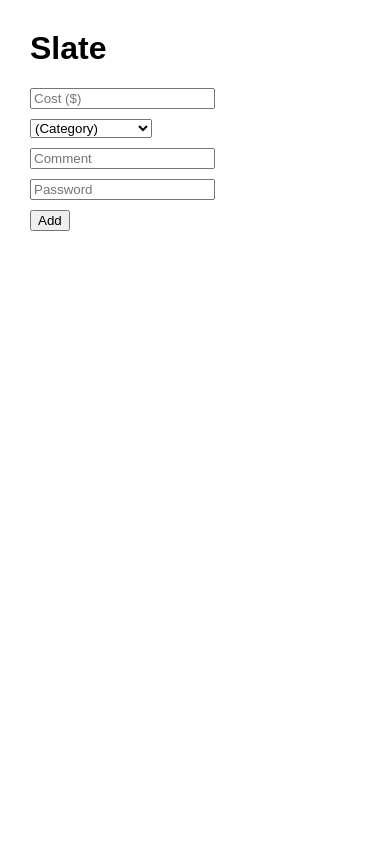
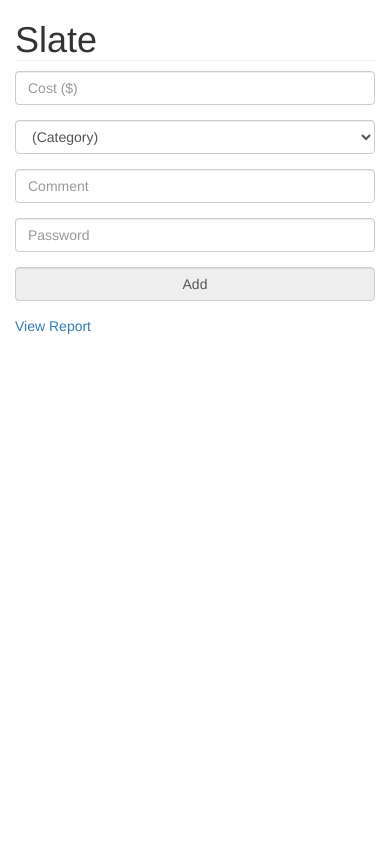
Before and after one commit to gwgundersen/slate, a PHP site: page / in a window 390 px wide. Run offline with PHP 8.4, Linux system fonts and the light colour scheme; some libraries are stand-ins or nearby versions.

Commit message:
View report page

```diff
--- a/index.php
+++ b/index.php
@@ -4,19 +4,22 @@
 	<meta http-equiv='Content-Type' content='text/html; charset=utf-8'/>
 	<meta content='width=device-width, initial-scale=1' name='viewport'/>
 	<title>Slate</title>
+    <link rel="stylesheet" href="https://maxcdn.bootstrapcdn.com/bootstrap/3.3.6/css/bootstrap.min.css" integrity="sha384-1q8mTJOASx8j1Au+a5WDVnPi2lkFfwwEAa8hDDdjZlpLegxhjVME1fgjWPGmkzs7" crossorigin="anonymous">
+	<script src='http://ajax.googleapis.com/ajax/libs/jquery/1.7.1/jquery.min.js'></script>
     <link rel='stylesheet' href='main.css'/>
-	<script src='http://ajax.googleapis.com/ajax/libs/jquery/1.7.1/jquery.min.js'></script>
     <script src='main.js'></script>
 </head>
 <body>
-<div class='page'>
+<div class='container'>
     <h1>Slate</h1>
+    <div class='row'>
+        <div class='col-sm-3'>
             <form>
-        <div>
-            <input name='cost' type='text' placeholder='Cost ($)' autocomplete='off'/>
+                <div class='form-group'>
+                    <input class='form-control' name='cost' type='text' placeholder='Cost ($)' autocomplete='off'/>
                 </div>
-        <div>
-            <select name='category' autocomplete='off'>
+                <div class='form-group'>
+                    <select class='form-control' name='category' autocomplete='off'>
                         <option value='select'>(Category)</option>
                         <option value='food-in'>Food (In)</option>
                         <option value='food-out'>Food (Out)</option>
@@ -27,16 +30,21 @@
                         <option value='miscellaneous'>Miscellaneous</option>
                     </select>
                 </div>
-        <div>
-            <input name='comment' type='text' placeholder='Comment' autocomplete='off'/>
+                <div class='form-group'>
+                    <input class='form-control' name='comment' type='text' placeholder='Comment' autocomplete='off'/>
                 </div>
-        <div>
-            <input id='pw' type='text' placeholder='Password'/>
+                <div class='form-group'>
+                    <input class='form-control' id='pw' type='text' placeholder='Password'/>
                 </div>
-        <div>
-            <button>Add</button>
+                <div class='form-group'>
+                    <button class='form-control' class='btn btn-default'>Add</button>
                 </div>
             </form>
         </div>
+        <div class='col-sm-3'>
+            <a href='/slate/view.php'>View Report</a>
+        </div>
+    </div>
+</div>
 </body>
 </html>
--- a/main.css
+++ b/main.css
@@ -1,12 +1,9 @@
-/*
- * Slate
- */
-
-body {
-    font-family: arial, sans-serif;
-	margin: 0;
-	padding: 30px;
+h1 {
+    border-bottom: 1px solid #eee;
 }
-div {
-    margin-bottom: 10px;
+button.form-control {
+    background-color: #eee;
 }
+.highlight {
+    color: red;
+}
```
Also changed, not shown: header.php (added, +9 -0 lines), view.php (added, +59 -0 lines). Lines whose indentation alone changed are shown as unchanged.
